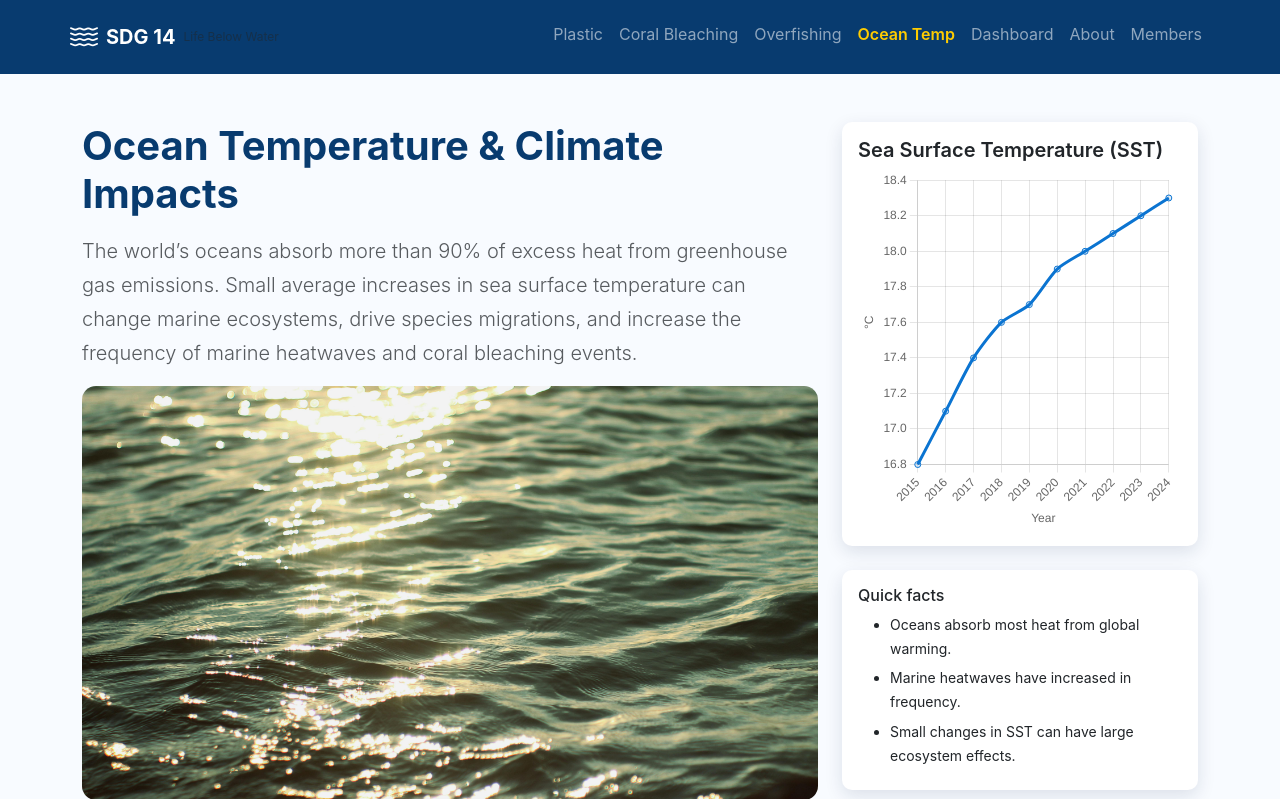
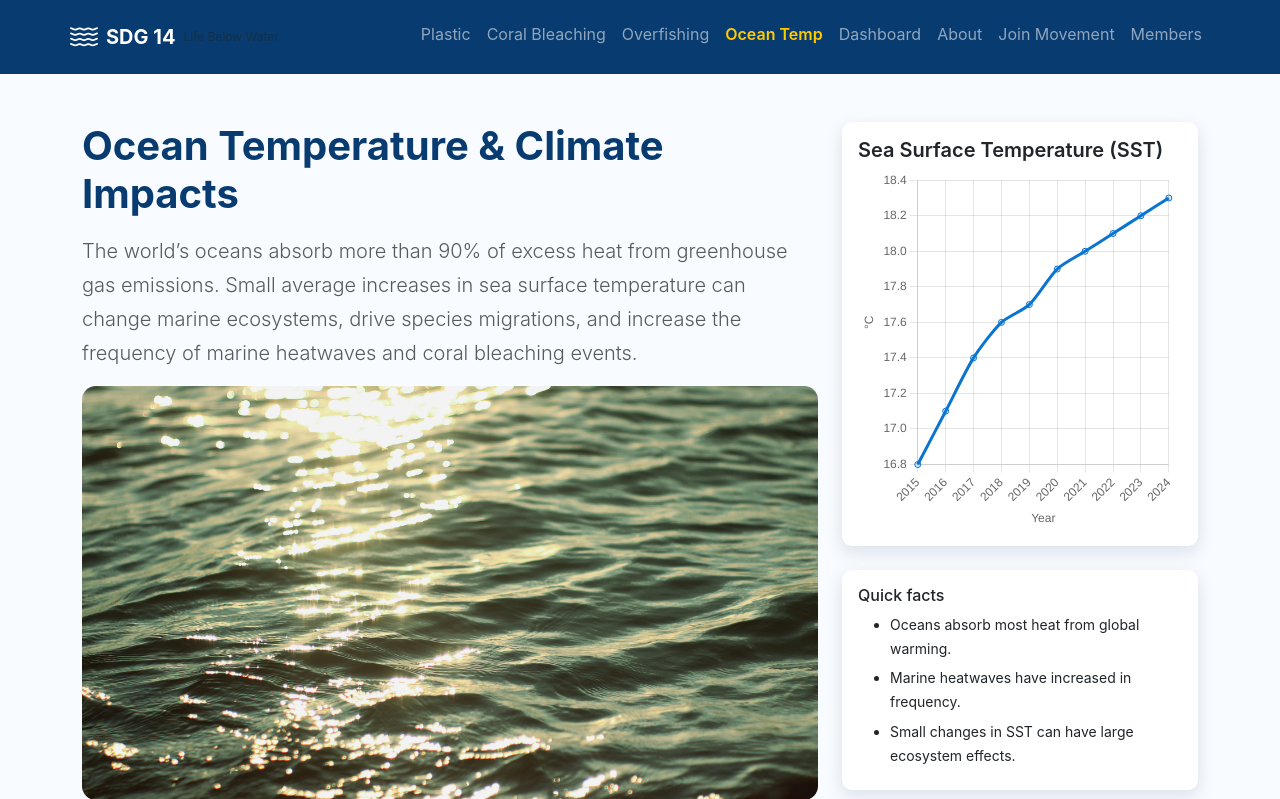
Before and after one commit to ItsVivvn/OceanGuardianWebsite, a Flask app: page /ocean-temperature in a window 1280 px wide. Shown: the top 799 px of the page. Run offline with Flask 3, Linux system fonts and the light colour scheme; some libraries are stand-ins or nearby versions.

Commit message:
Update ocean-temperature.html

```diff
--- a/templates/ocean-temperature.html
+++ b/templates/ocean-temperature.html
@@ -34,6 +34,7 @@
           <li class="nav-item"><a class="nav-link active" href="ocean-temperature.html">Ocean Temp</a></li>
           <li class="nav-item"><a class="nav-link" href="dashboard.html">Dashboard</a></li>
           <li class="nav-item"><a class="nav-link" href="about.html">About</a></li>
+          <li class="nav-item"><a class="nav-link" href="/join">Join Movement</a></li>
           <li class="nav-item"><a class="nav-link" href="/members">Members</a></li>
         </ul>
       </div>
```
